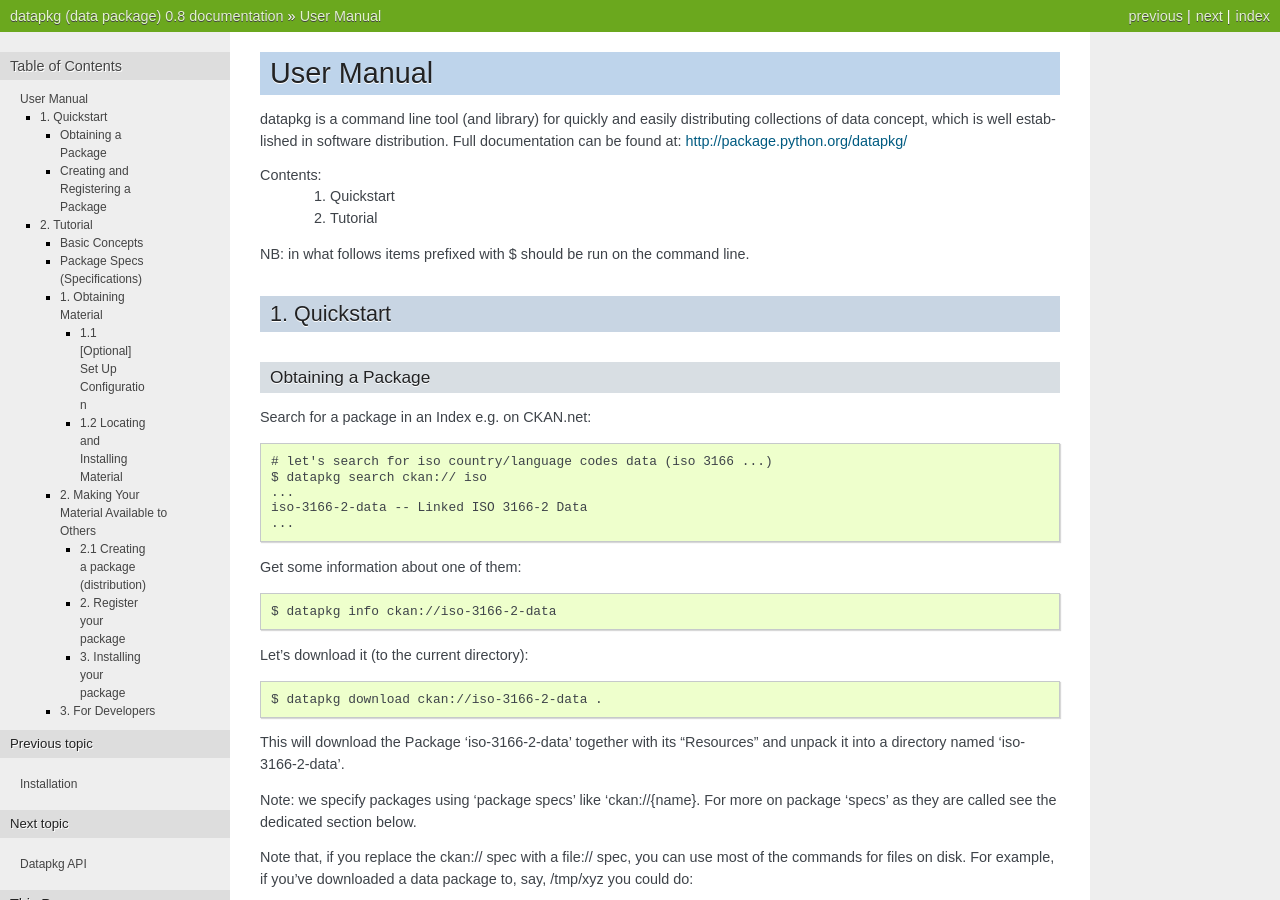
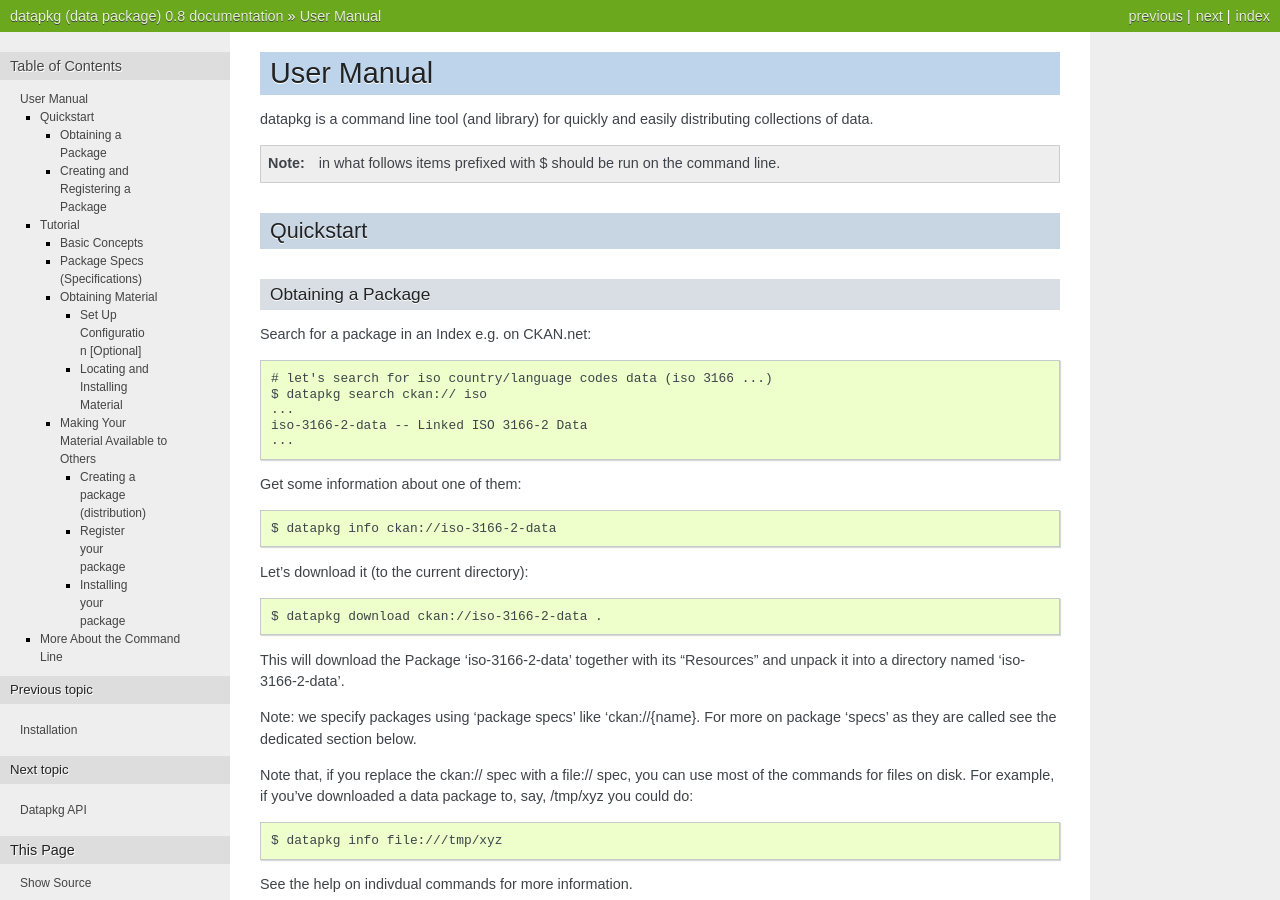
Before and after one commit to openknowledge-archive/dpm-old, a Sphinx documentation site: the page built from doc/manual.rst, in a window 1280 px wide and 900 px high. Built offline with Sphinx 7.4.7, drawn with Linux system fonts in a browser that asks for light colours; some of the changed text lies outside the part shown.

Commit message:
[doc/manual][s]: tidy up user manual in minor ways.

```diff
--- a/doc/manual.rst
+++ b/doc/manual.rst
@@ -3,19 +3,13 @@ User Manual
 ===========
 
 datapkg is a command line tool (and library) for quickly and easily
-distributing collections of data concept, which is well established in software
-distribution.  Full documentation can be found at:
-http://package.python.org/datapkg/
+distributing collections of data.
 
-Contents:
-    1. Quickstart
-    2. Tutorial
-
-NB: in what follows items prefixed with $ should be run on the command line.
+.. note:: in what follows items prefixed with $ should be run on the command line.
 
 
-1. Quickstart
-+++++++++++++
+Quickstart
+++++++++++
 
 Obtaining a Package
 ===================
@@ -87,8 +81,8 @@ CKAN in a bucket named after {yourpackagename}::
     $ datapkg upload {your-file} ckan://{yourpackagename}/{filename}
 
 
-2. Tutorial
-+++++++++++
+Tutorial
+++++++++
 
 datapkg has two distinct uses:
 
@@ -129,11 +123,11 @@ file://, like 'mypackage' is used for referring to packages with regard to the
 *default* package index.
 
 
-1. Obtaining Material
-=====================
+Obtaining Material
+==================
 
-1.1 [Optional] Set Up Configuration
------------------------------------
+Set Up Configuration [Optional]
+-------------------------------
 
 You may want to alter the default configuration, for example to specify your
 CKAN apikey. To do this, first set up your local config::
@@ -143,17 +137,17 @@ CKAN apikey. To do this, first set up your local config::
 This will create a .datapkgrc file in your home directory. You can then edit
 this with your favourite text editor.
 
-1.2 Locating and Installing Material
-------------------------------------
+Locating and Installing Material
+--------------------------------
 
 See Quickstart section above.
 
 
-2. Making Your Material Available to Others
-===========================================
+Making Your Material Available to Others
+========================================
 
-2.1 Creating a package (distribution)
--------------------------------------
+Creating a package (distribution)
+---------------------------------
 
 First a skeletal distribution on disk::
 
@@ -174,8 +168,8 @@ this by simply copying material into the distribution directory, e.g.::
     $ cp {lots-of-my-data-files} .
 
 
-2. Register your package
-------------------------
+Register your package
+---------------------
 
 Now you have created a package you will want to make it available.
 
@@ -188,17 +182,25 @@ Once that is done you register the package on CKAN by doing::
     $ datapkg register file://{path} ckan://
 
 
-3. Installing your package
---------------------------
+Installing your package
+-----------------------
 
 You can also download a distribution (only onto disk at the moment!)::
 
     $ datapkg download {package-spec} {path-on-disk}
 
 
-3. For Developers
-=================
+More About the Command Line
++++++++++++++++++++++++++++
 
-The easiest thing (which also guarantees up-to-date-ness) is to look through
-the unit tests in ./datapkg/tests/
-'''
+To get a full list of datapkg's commands::
+
+    $ datapkg help
+
+To get help on a specific command do::
+
+    $ datapkg help {command-name}
+
+For generic help do::
+
+    $ datapkg -h
```
